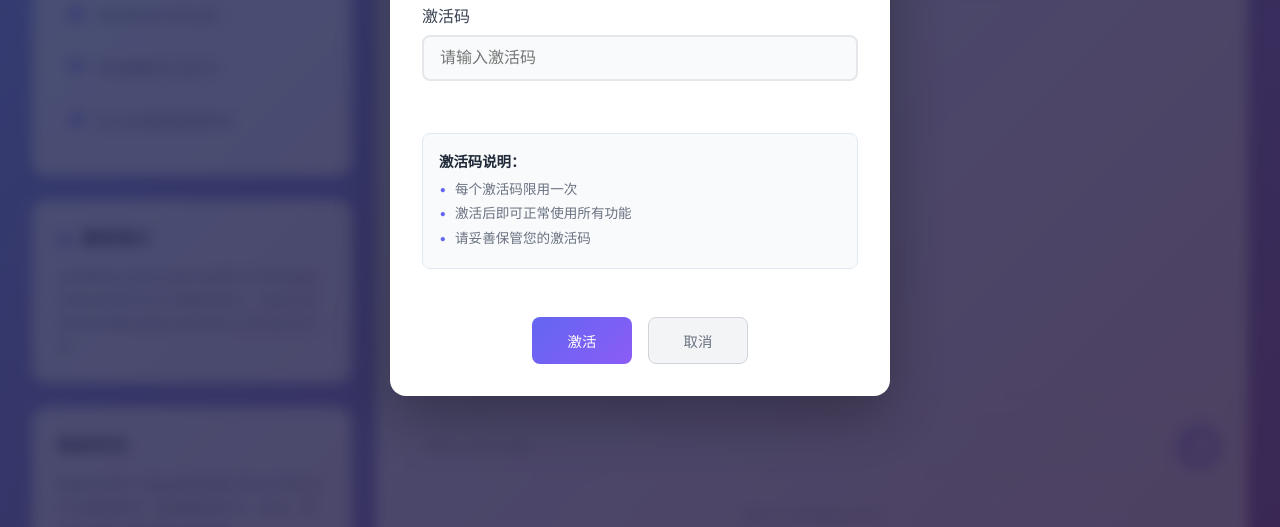
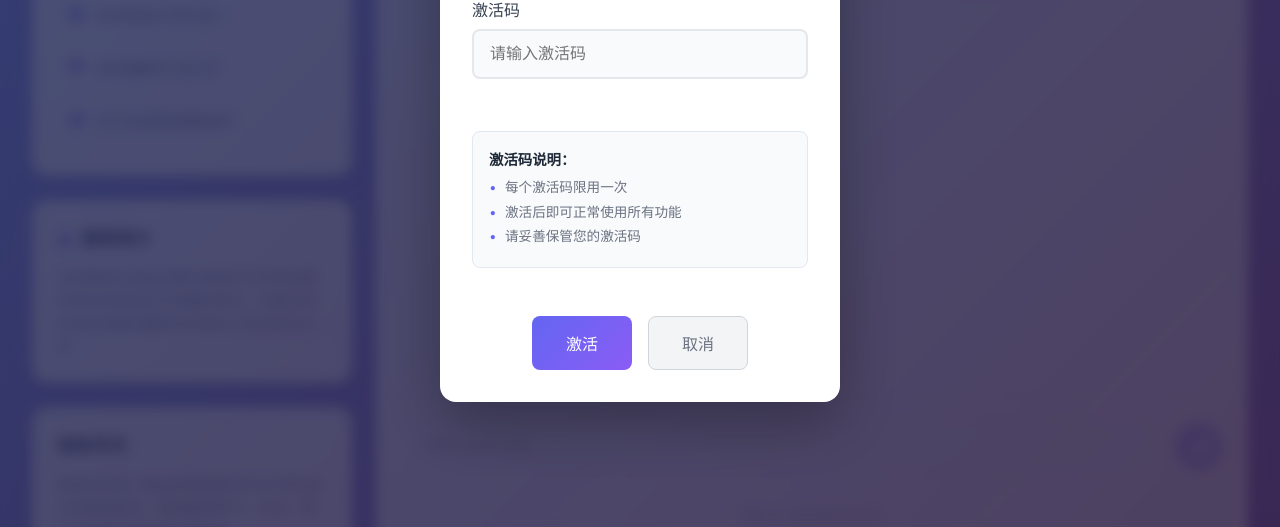
Before and after one commit to jqk1314humi/-, a plain HTML site: page index.html in a window 1280 px wide. Shown: the part 273-800 px from the top of the page. Drawn offline with Linux system fonts and the light colour scheme.

Commit message:
优化微信浏览器兼容性，修复激活码模态框显示问题

```diff
--- a/index.html
+++ b/index.html
@@ -3,6 +3,13 @@
 <head>
     <meta charset="UTF-8">
     <meta name="viewport" content="width=device-width, initial-scale=1.0, maximum-scale=1.0, user-scalable=no">
+    <meta name="format-detection" content="telephone=no">
+    <meta name="apple-mobile-web-app-capable" content="yes">
+    <meta name="apple-mobile-web-app-status-bar-style" content="black-translucent">
+    <meta name="apple-touch-fullscreen" content="yes">
+    <meta name="x5-orientation" content="portrait">
+    <meta name="x5-fullscreen" content="true">
+    <meta name="x5-page-mode" content="app">
     <title>智能导员 by JQK Group</title>
     <link rel="stylesheet" href="style.css">
     <link rel="stylesheet" href="https://cdnjs.cloudflare.com/ajax/libs/font-awesome/6.0.0/css/all.min.css">
--- a/script.js
+++ b/script.js
@@ -540,6 +540,12 @@ class SmartAdvisor {
         }
     }
 
+    // 检测微信浏览器
+    isWeChatBrowser() {
+        const ua = navigator.userAgent.toLowerCase();
+        return ua.indexOf('micromessenger') !== -1;
+    }
+
     // 显示激活码模态框
     showActivationModal() {
         const modal = document.getElementById('activationModal');
@@ -561,9 +567,23 @@ class SmartAdvisor {
                 activateButton.textContent = '激活';
             }
 
-            modal.classList.add('show', 'force-show');
-            modal.style.display = 'flex';
-            modal.style.zIndex = '9999';
+            // 微信浏览器特殊处理
+            if (this.isWeChatBrowser()) {
+                modal.style.position = 'fixed';
+                modal.style.top = '0';
+                modal.style.left = '0';
+                modal.style.width = '100%';
+                modal.style.height = '100%';
+                modal.style.zIndex = '9999';
+                modal.style.display = 'flex';
+                modal.style.alignItems = 'center';
+                modal.style.justifyContent = 'center';
+            } else {
+                modal.classList.add('show', 'force-show');
+                modal.style.display = 'flex';
+                modal.style.zIndex = '9999';
+            }
+
             document.body.classList.add('app-locked');
             console.log('激活码模态框已显示');
         } else {
@@ -575,8 +595,13 @@ class SmartAdvisor {
     hideActivationModal() {
         const modal = document.getElementById('activationModal');
         if (modal) {
-            modal.classList.remove('show', 'force-show');
-            modal.style.display = 'none';
+            // 微信浏览器特殊处理
+            if (this.isWeChatBrowser()) {
+                modal.style.display = 'none';
+            } else {
+                modal.classList.remove('show', 'force-show');
+                modal.style.display = 'none';
+            }
             document.body.classList.remove('app-locked');
             console.log('激活码模态框已隐藏');
         }
--- a/style.css
+++ b/style.css
@@ -3,6 +3,20 @@
     margin: 0;
     padding: 0;
     box-sizing: border-box;
+    -webkit-tap-highlight-color: transparent;
+    -webkit-touch-callout: none;
+    -webkit-user-select: none;
+    -moz-user-select: none;
+    -ms-user-select: none;
+    user-select: none;
+}
+
+/* 微信浏览器特殊优化 */
+body {
+    -webkit-overflow-scrolling: touch;
+    -webkit-text-size-adjust: 100%;
+    -ms-text-size-adjust: 100%;
+    text-size-adjust: 100%;
 }
 
 body {
@@ -893,6 +907,76 @@ body {
     }
 }
 
+/* 微信浏览器特殊优化 */
+@media screen and (-webkit-min-device-pixel-ratio: 0) {
+    .modal {
+        position: fixed !important;
+        top: 0 !important;
+        left: 0 !important;
+        width: 100% !important;
+        height: 100% !important;
+        z-index: 9999 !important;
+        background-color: rgba(0, 0, 0, 0.5) !important;
+        backdrop-filter: blur(5px) !important;
+    }
+
+    .modal.show {
+        display: flex !important;
+        align-items: center !important;
+        justify-content: center !important;
+    }
+
+    .modal-content {
+        position: relative !important;
+        top: auto !important;
+        left: auto !important;
+        transform: none !important;
+        width: 90% !important;
+        max-width: 400px !important;
+        max-height: 80vh !important;
+        overflow-y: auto !important;
+        -webkit-overflow-scrolling: touch !important;
+        margin: 0 !important;
+    }
+
+    .input-group input {
+        -webkit-appearance: none !important;
+        appearance: none !important;
+        border-radius: 0.5rem !important;
+        font-size: 16px !important;
+        padding: 0.875rem 1rem !important;
+        border: 2px solid #e5e7eb !important;
+        background: #f9fafb !important;
+    }
+
+    .input-group input:focus {
+        border-color: #6366f1 !important;
+        background: white !important;
+        outline: none !important;
+    }
+
+    .btn-primary, .btn-secondary {
+        -webkit-appearance: none !important;
+        appearance: none !important;
+        border-radius: 0.5rem !important;
+        font-size: 16px !important;
+        padding: 0.875rem 1rem !important;
+        border: none !important;
+        cursor: pointer !important;
+    }
+
+    .btn-primary {
+        background: linear-gradient(135deg, #6366f1, #8b5cf6) !important;
+        color: white !important;
+    }
+
+    .btn-secondary {
+        background: #f3f4f6 !important;
+        color: #6b7280 !important;
+        border: 1px solid #d1d5db !important;
+    }
+}
+
 /* Success Animation */
 @keyframes successPulse {
     0% { transform: scale(1); }
```
